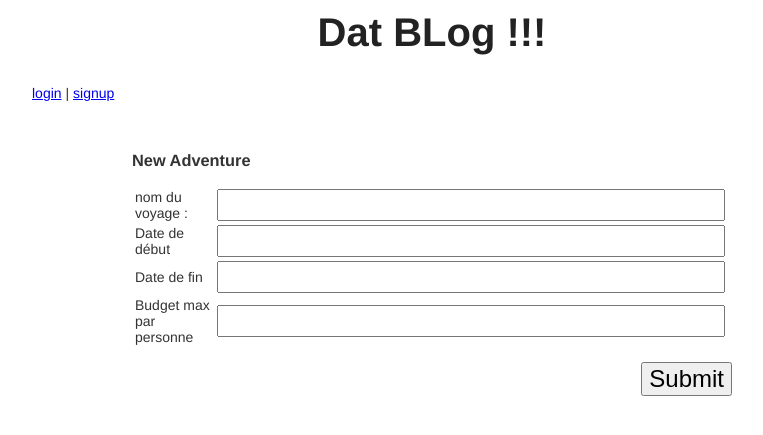
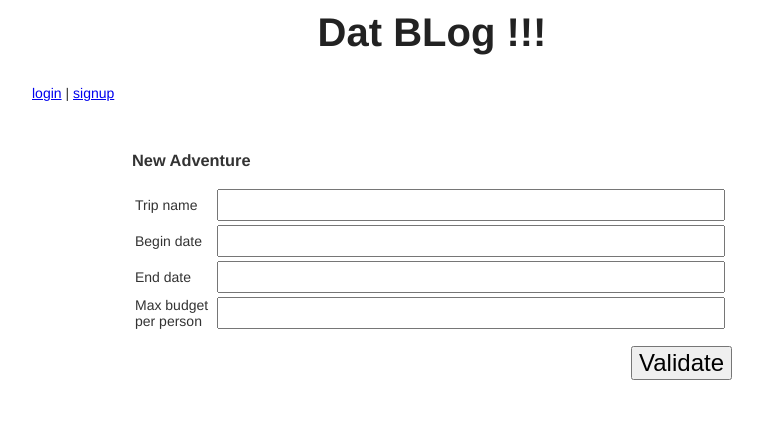
Before and after one commit to GuillaumeMante/Hackathon2013IL, a Python web app: template white-terra-413/templates/new_adventure.html in a window 1280 px wide. Shown: the top 435 px of the page, without its empty margins (208-971 px from the left). Run offline with Jinja, Linux system fonts and the light colour scheme; the template is opened without the code that fills it, so the values that code supplies are empty.

Commit message:
French > English

```diff
--- a/white-terra-413/roadtrip.py
+++ b/white-terra-413/roadtrip.py
@@ -132,15 +132,15 @@ class New_adventure(RoadTripHandler):
             if not self.name:
                 self.name = "journey from " + self.date_debut + " to " + self.date_fin
             if not valid_date(self.date_debut):
-                params['error_date_debut'] = "Ceci n'est pas une date valide."
+                params['error_date_debut'] = "Date not valid."
                 have_error = True
 
             if not valid_date(self.date_fin):
-                params['error_date_fin'] = "Ceci n'est pas une date valide."
+                params['error_date_fin'] = "Date not valid."
                 have_error = True
 
             if not valid_budget(self.budget):
-                params['error_budget'] = "Ceci n'est pas un budget valide."
+                params['error_budget'] ="Budget not valid."
                 have_error = True
 
             if have_error:
--- a/white-terra-413/templates/login-form.html
+++ b/white-terra-413/templates/login-form.html
@@ -40,7 +40,7 @@
         {{error}}
       </div>
 
-      <p align="right"><input type="submit"></p>
+      <p align="right"><input type="submit"  value="Validate"></p>
     </form>
 	</div>
   </body>
--- a/white-terra-413/templates/new_adventure.html
+++ b/white-terra-413/templates/new_adventure.html
@@ -9,7 +9,7 @@
        <table>
 	    <tr>
           <td class="label">
-            nom du voyage :
+            Trip name
           </td>
           <td>
             <input type="text" name="name" value="">
@@ -19,7 +19,7 @@
         </tr>
         <tr>
           <td class="label">
-            Date de début
+            Begin date
           </td>
           <td>
             <input type="text" name="date_debut" value="">
@@ -31,7 +31,7 @@
 
         <tr>
           <td class="label">
-            Date de fin
+            End date
           </td>
           <td>
             <input type="text" name="date_fin" value="">
@@ -43,7 +43,7 @@
 
         <tr>
           <td class="label">
-            Budget max par personne
+            Max budget per person
           </td>
           <td>
             <input type="text" name="budget" value="">
@@ -54,7 +54,7 @@
         </tr>
 
        </table>
-      <p align="right"><input type="submit"></p>
+      <p align="right"><input type="submit"  value="Validate"></p>
       </form>
 
     </div>
--- a/white-terra-413/templates/new_friends.html
+++ b/white-terra-413/templates/new_friends.html
@@ -8,7 +8,7 @@
 
 
        </table>
-      <p align="right"><input type="submit"></p>
+      <p align="right"><input type="submit"  value="Validate"></p>
       </form>
 
     </div>
--- a/white-terra-413/templates/signup-form.html
+++ b/white-terra-413/templates/signup-form.html
@@ -66,7 +66,7 @@
           </td>
         </tr>
       </table>
-	<p align="right"><input type="submit"></p>
+	<p align="right"><input type="submit"  value="Validate"></p>
     </form>
 </div>
   </body>
```
